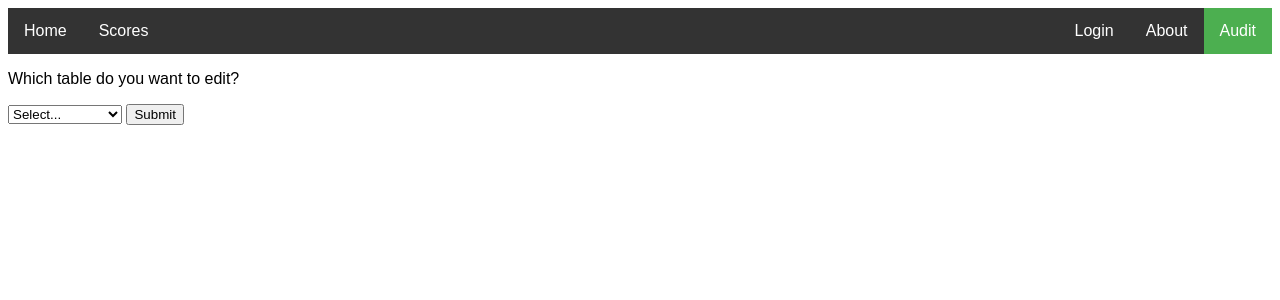
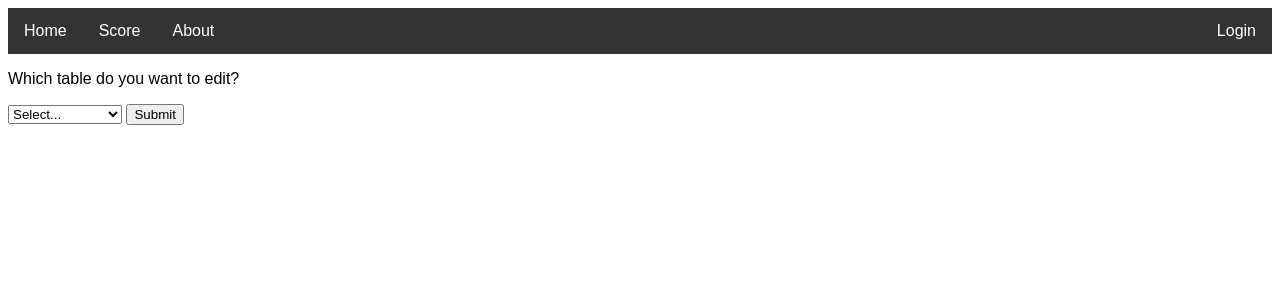
Before and after one commit to robert-vo/Bowling-Score-Tracking-System, a PHP site: page /audit.php in a window 1280 px wide. Shown: the top 300 px of the page. Run offline with PHP 8.4, Linux system fonts and the light colour scheme.

Commit message:
Changed the static menu bar on audit to the dynamic version.

```diff
--- a/public_html/audit.php
+++ b/public_html/audit.php
@@ -11,13 +11,9 @@
 <body>
 
 
-<ul>
-    <li><a href="index.php">Home</a></li>
-    <li><a href="scores.php">Scores</a></li>
-    <li style="float:right"><a class="active" href="audit.php">Audit</a></li>
-    <li style="float:right"><a href="about.php">About</a></li>
-    <li style="float:right"><a href="loginF.php">Login</a></li>
-</ul>
+<?php include 'menuBar.php';
+generateMenuBar(basename(__FILE__));
+?>
 
 <p>
     Which table do you want to edit?
```
